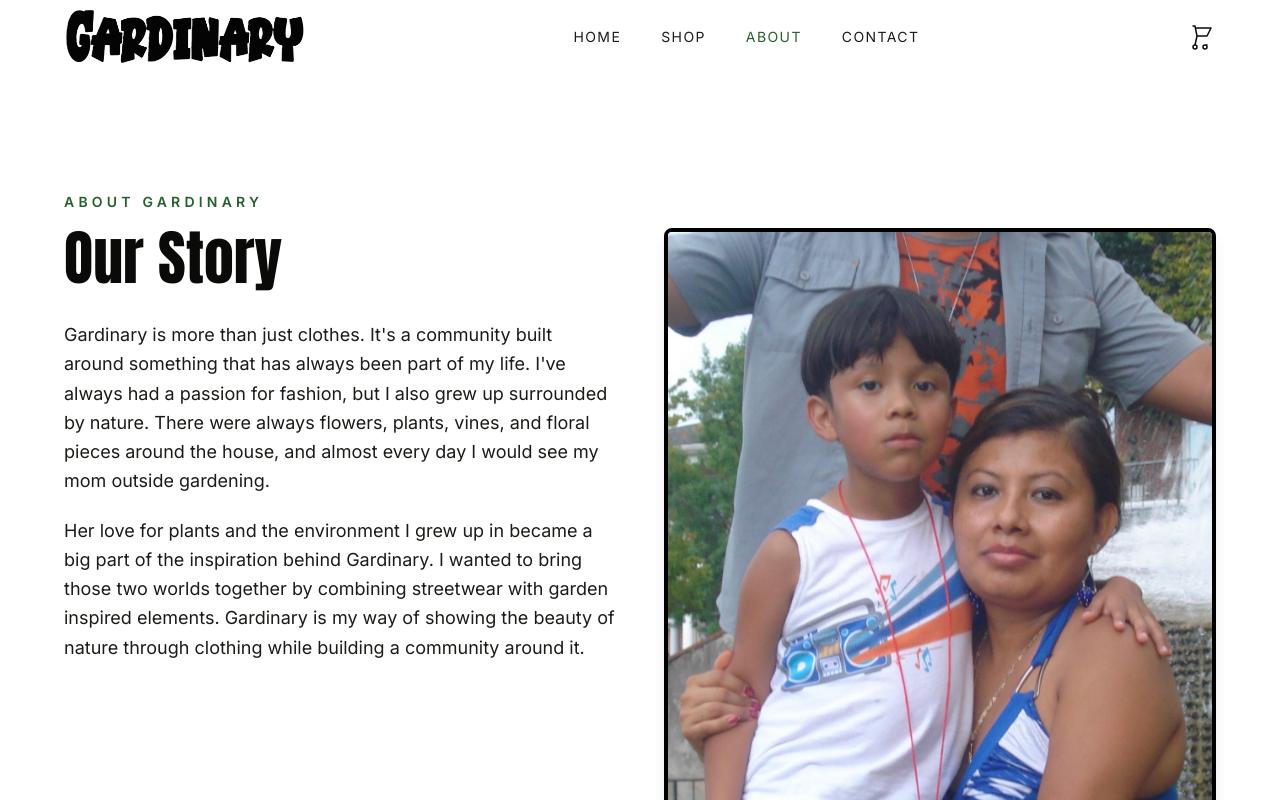
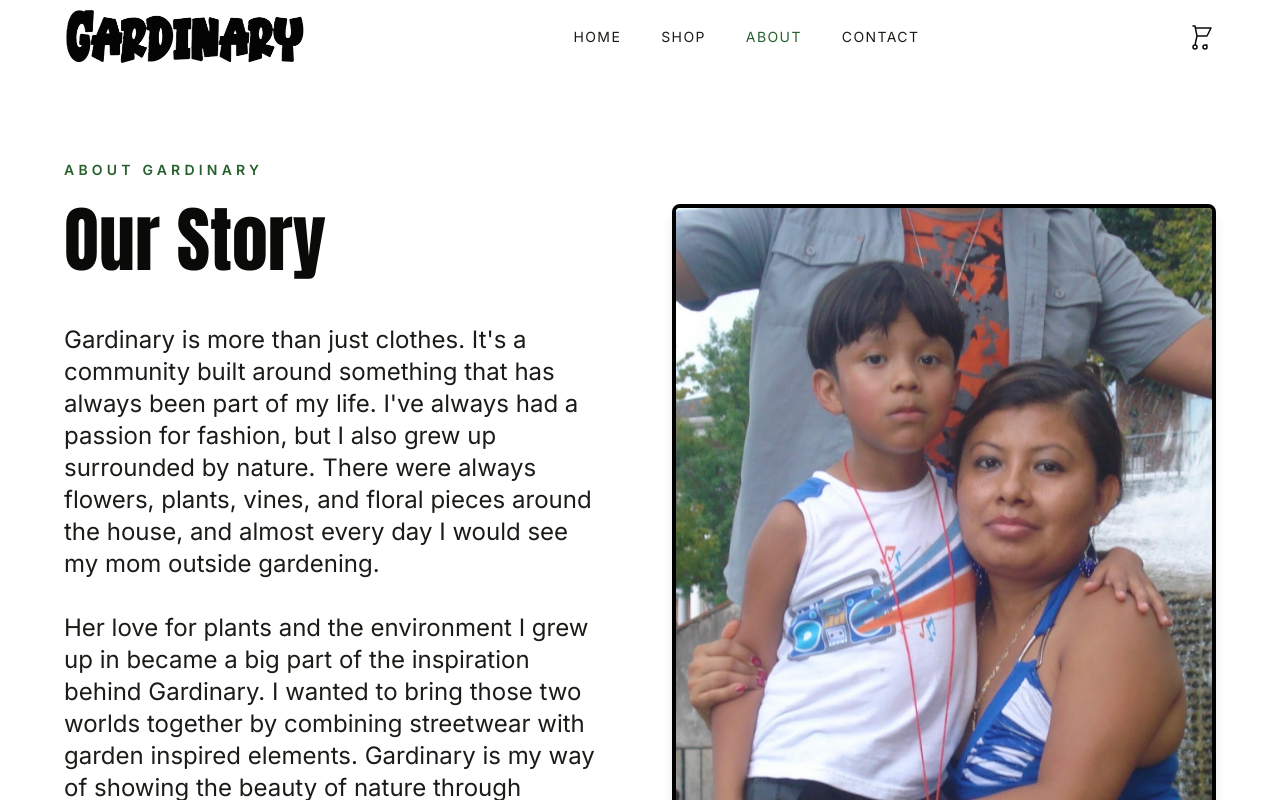
Before and after one commit to karthikkondapeta-create/gardinary-website, a React (Vite) app: page /about in a window 1280 px wide. Shown: the top 800 px of the page. Built offline with nearby package versions, Linux system fonts and the light colour scheme.

Commit message:
style: enhance About page typography and spacing
- Increase text size to text-xl lg:text-2xl
- Add more generous spacing between paragraphs
- Larger heading (text-6xl lg:text-7xl)
- Improve overall visual hierarchy and readability
- Add sticky positioning to image

```diff
--- a/src/pages/About.jsx
+++ b/src/pages/About.jsx
@@ -4,23 +4,23 @@ import JohnnyAndMOM from '../assets/JohnnyAndMOM.jpg'
 export default function About() {
   return (
     <>
-      <section className="section-y">
+      <section className="section-y py-20">
         <div className="container-px">
           <motion.p
             initial={{ opacity: 0, y: 12 }}
             animate={{ opacity: 1, y: 0 }}
             transition={{ duration: 0.5 }}
-            className="eyebrow mb-4"
+            className="eyebrow mb-6"
           >
             About Gardinary
           </motion.p>
-          <div className="grid grid-cols-1 md:grid-cols-2 gap-12 items-start">
-            <div>
+          <div className="grid grid-cols-1 lg:grid-cols-2 gap-16 items-start">
+            <div className="flex flex-col justify-start">
               <motion.h1
                 initial={{ opacity: 0, y: 16 }}
                 animate={{ opacity: 1, y: 0 }}
                 transition={{ duration: 0.6, delay: 0.1 }}
-                className="font-display text-5xl md:text-6xl mb-8 leading-tight text-ink-900"
+                className="font-display text-6xl lg:text-7xl mb-12 leading-tight text-ink-900"
               >
                 Our Story
               </motion.h1>
@@ -28,16 +28,16 @@ export default function About() {
                 initial={{ opacity: 0, y: 16 }}
                 animate={{ opacity: 1, y: 0 }}
                 transition={{ duration: 0.6, delay: 0.2 }}
-                className="space-y-5 text-ink-700 leading-relaxed text-lg"
+                className="space-y-8 text-ink-700 leading-relaxed"
               >
-                <p>
+                <p className="text-xl lg:text-2xl font-light">
                   Gardinary is more than just clothes. It's a community built around something
                   that has always been part of my life. I've always had a passion for fashion,
                   but I also grew up surrounded by nature. There were always flowers, plants,
                   vines, and floral pieces around the house, and almost every day I would see
                   my mom outside gardening.
                 </p>
-                <p>
+                <p className="text-xl lg:text-2xl font-light">
                   Her love for plants and the environment I grew up in became a big part of
                   the inspiration behind Gardinary. I wanted to bring those two worlds together
                   by combining streetwear with garden inspired elements. Gardinary is my way of
@@ -49,7 +49,7 @@ export default function About() {
               initial={{ opacity: 0, scale: 0.95 }}
               animate={{ opacity: 1, scale: 1 }}
               transition={{ duration: 0.6, delay: 0.3 }}
-              className="hidden md:block"
+              className="hidden lg:block sticky top-20"
             >
               <img
                 src={JohnnyAndMOM}
```
